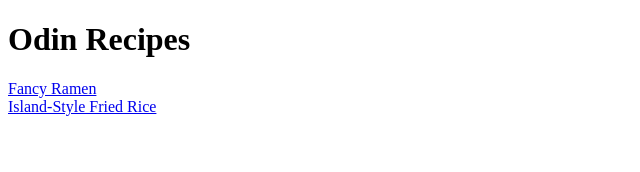
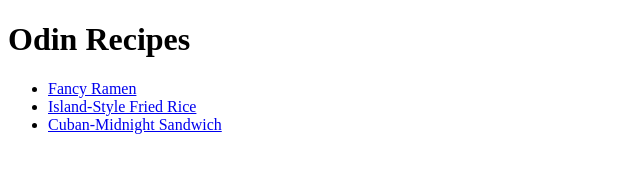
Before and after one commit to Cois19/odin-recipes, a plain HTML site: page index.html in a window 1280 px wide. Shown: the whole page, without its empty margins (0-640 px from the left). Drawn offline with Linux system fonts and the light colour scheme.

Commit message:
updated README.md

```diff
--- a/index.html
+++ b/index.html
@@ -8,7 +8,10 @@
 </head>
 <body>
     <h1>Odin Recipes</h1>
-    <a href="recipes/fancy-ramen.html">Fancy Ramen</a><br>
-    <a href="recipes/island-style-fried-rice.html">Island-Style Fried Rice</a>
+    <ul>
+        <li><a href="recipes/fancy-ramen.html">Fancy Ramen</a></li>
+        <li><a href="recipes/island-style-fried-rice.html">Island-Style Fried Rice</a></li>
+        <li><a href="recipes/cuban-midnight-sandwich.html">Cuban-Midnight Sandwich</a></li>
+    </ul>
 </body>
 </html>
```
Also changed, not shown: 1 other file.
